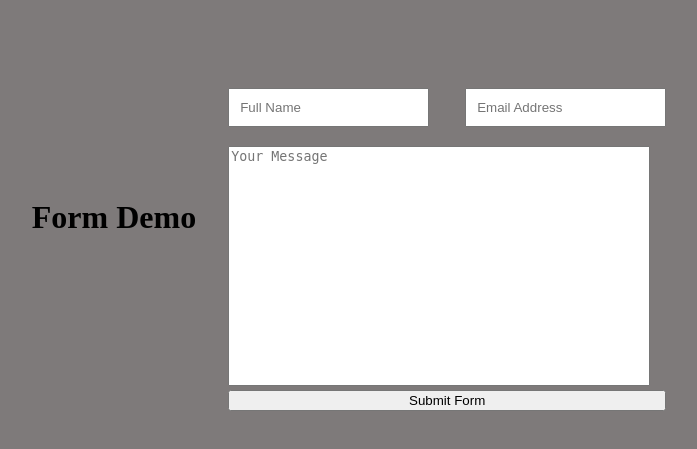
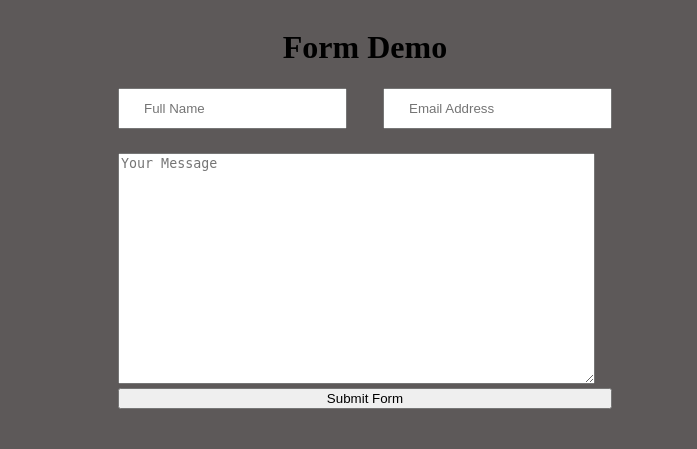
Before and after one commit to AKJaiswal24/Test, a PHP site: page / in a window 1280 px wide. Shown: the top 449 px of the page, without its empty margins (275-972 px from the left). Run offline with PHP 8.4, Linux system fonts and the light colour scheme.

Commit message:
style.css

```diff
--- a/style.css
+++ b/style.css
@@ -1,31 +1,24 @@
 body{
-    background: rgb(126, 122, 122);
-}
-.container{
+    background-color: rgb(93, 89, 89);
     display: flex;
     align-items: center;
     justify-content: center;
 }
-form{
-    padding: 5rem 2rem 0 2rem;
-    flex-direction: column;
-}
-h1 {
-    text-align: center;
-    margin: 35px 0 20px 0;
+h1{
+    display: flex;
+    align-items: center;
+    justify-content: center;
 }
 input{
-    padding: 10px 10px;
+    padding: .7rem 1.5rem;
 }
 .reow{
     letter-spacing: 2rem;
 }
 textarea{
-    margin-top: 1.2rem;
-    width: 416px;
-    height: 234px;
-    resize: none;
+    margin-top: 1.5rem;
+    width: 471px;
 }
-button{
-    width:100%;
+.btn{
+    width: 100%;
 }
```
